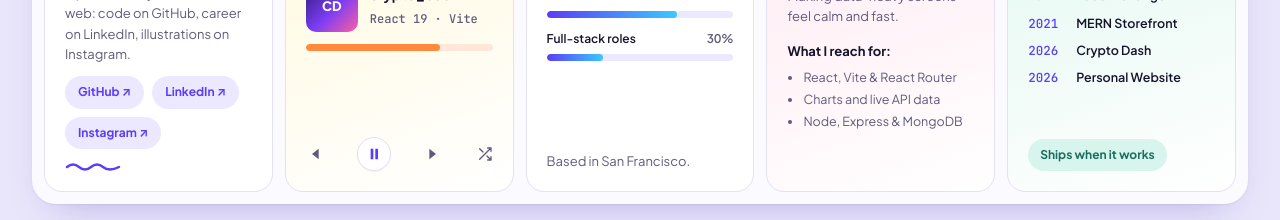
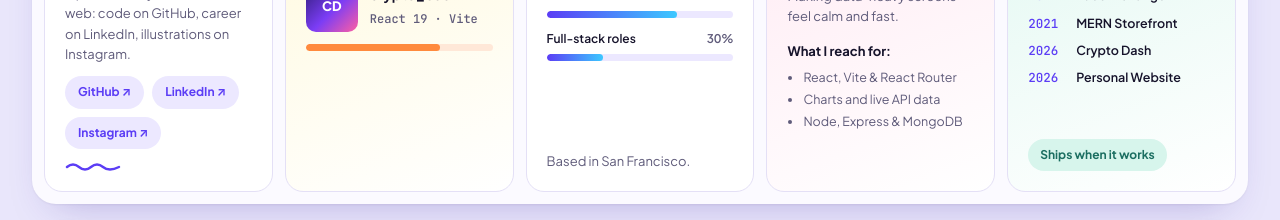
Before and after one commit to Starlla/Personal_Portfolio_10_01_2026, a React (Vite) app: page / in a window 1280 px wide. Shown: the part 1200-1420 px from the top of the page. Built offline with nearby package versions, Linux system fonts and the light colour scheme.

Commit message:
Remove the player buttons from the Now Shipping card
Drops the previous/play/next/shuffle controls and the play state they
drove; the equalizer bars now just animate.

Co-Authored-By: Claude Opus 5.5 <noreply@anthropic.com>
Claude-Session: https://claude.ai/code/session_01TcfU5d9upxcUdsHrfSkfqG

```diff
--- a/src/components/Bento.jsx
+++ b/src/components/Bento.jsx
@@ -1,9 +1,7 @@
-import { useState } from "react";
 import { Icon } from "./Icons";
 import { PROFILE, PROJECTS } from "../data/content";
 
 export function Bento() {
-  const [playing, setPlaying] = useState(true);
   return (<div className="panel bento">
     <div className="box">
       <h3>My Internet <svg width="28" height="28" viewBox="0 0 30 30" fill="none" stroke="var(--mint)" strokeWidth="2" strokeLinecap="round" aria-hidden="true"><circle cx="15" cy="15" r="5"/><path d="M15 2v6M15 22v6M2 15h6M22 15h6M6 6l4 4M20 20l4 4M24 6l-4 4M10 20l-4 4"/></svg></h3>
@@ -16,15 +14,9 @@ export function Bento() {
       <svg width="56" height="10" viewBox="0 0 56 10" style={{ marginTop: "auto" }} aria-hidden="true"><path d="M2 6 Q 8 1 14 6 T 26 6 T 38 6 T 54 6" fill="none" stroke="var(--accent)" strokeWidth="2.4" strokeLinecap="round"/></svg>
     </div>
     <div className="box warm">
-      <h3>Now Shipping <span className={"eq" + (playing ? "" : " paused")} aria-hidden="true"><i></i><i></i><i></i><i></i></span></h3>
+      <h3>Now Shipping <span className="eq" aria-hidden="true"><i></i><i></i><i></i><i></i></span></h3>
       <div className="player"><div className="cover">CD</div><div><b>crypto_dash</b><span>React 19 · Vite</span></div></div>
       <div className="track" style={{ background: "color-mix(in srgb,#ff8a3d 20%,var(--tile))" }}><i style={{ width: "72%", background: "#ff8a3d" }}></i></div>
-      <div className="controls">
-        <Icon n="prev" fill />
-        <button className="play" onClick={() => setPlaying(!playing)} aria-label={playing ? "Pause" : "Play"}><Icon n={playing ? "pause" : "play"} fill /></button>
-        <Icon n="next" fill />
-        <Icon n="shuffle" />
-      </div>
     </div>
     <div className="box">
       <h3>Looking For <span style={{ color: "var(--accent)" }}><Icon n="code" /></span></h3>
```
